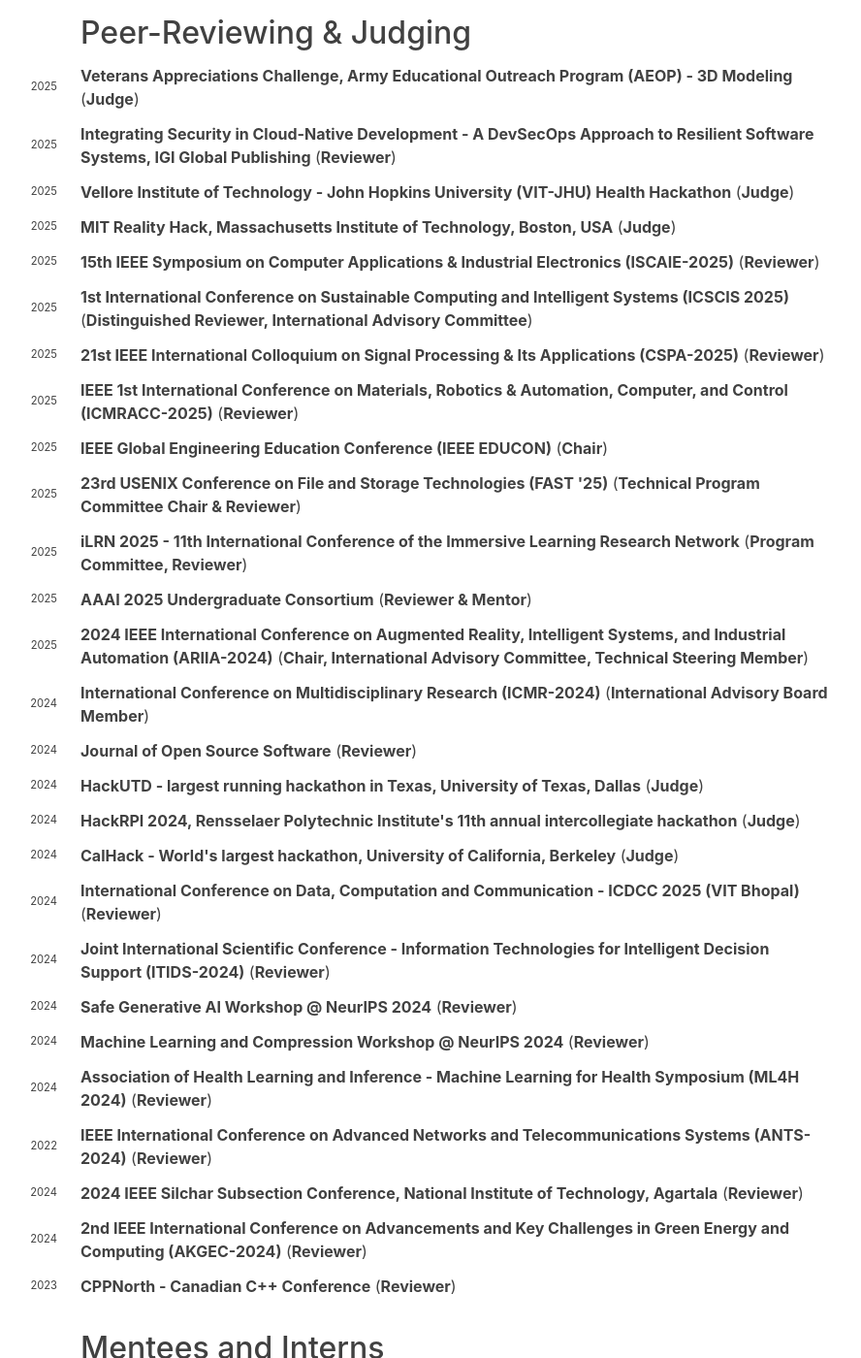
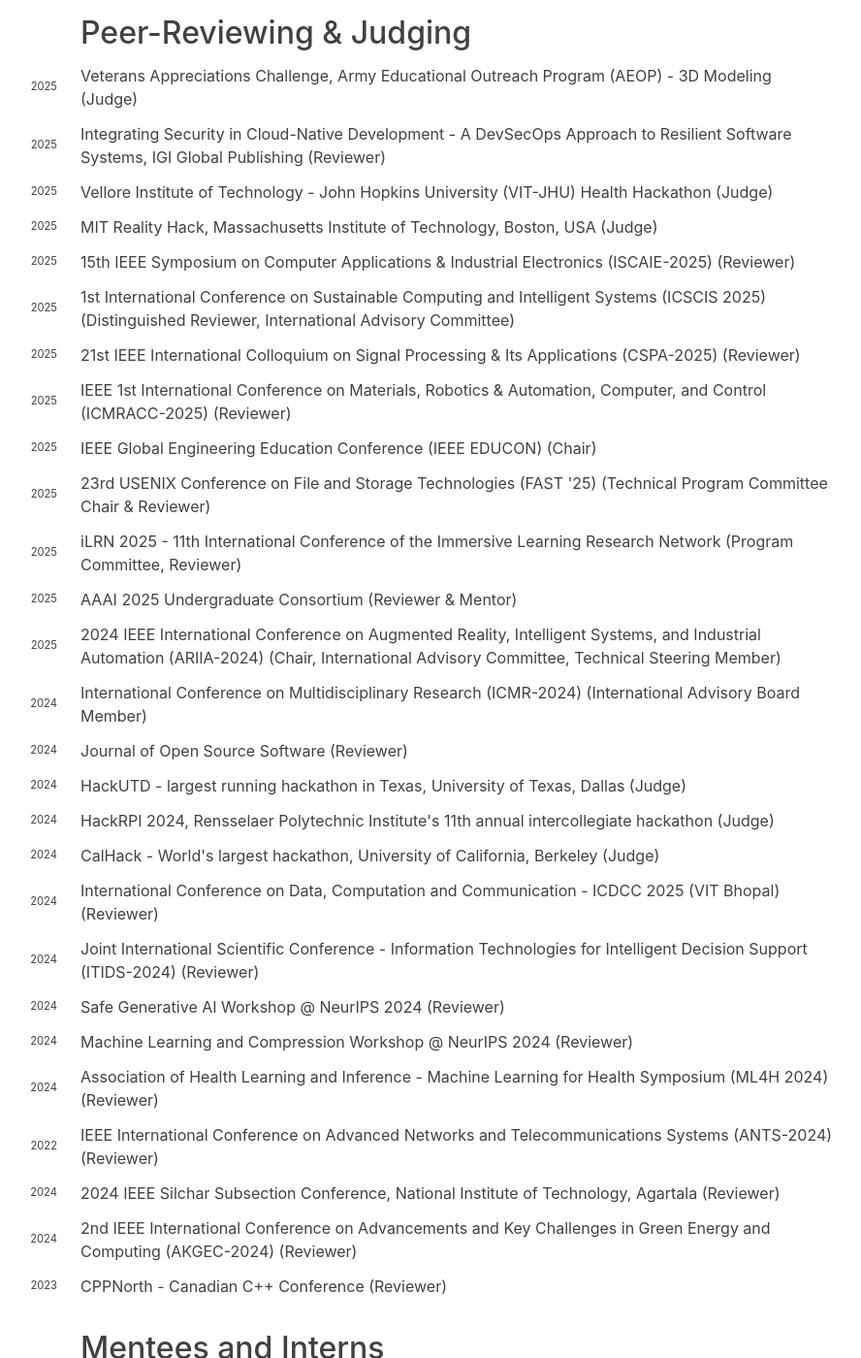
Before and after one commit to hariharanragothaman/hariharanragothaman.github.io, a Jekyll site: the page built from cv.md, in a window 1280 px wide and 1400 px high, scrolled down 3072 px. Shown: the whole window at 97% size, without its empty margins (249-1137 px from the left). Built offline with Jekyll 4.4.1, drawn with Linux system fonts in a browser that asks for light colours; nearby versions of some CDN libraries; some web fonts are replaced.

Commit message:
Polishes and Updates

```diff
--- a/_includes/cv/venue.html
+++ b/_includes/cv/venue.html
@@ -23,9 +23,9 @@
 
 <!-- Venue information on the right -->
 <div>
-	<strong>{{ venue.venue }}</strong>
+	{{ venue.venue }}
 	{% if venue.venue-shorthand %}
-	(<b>{{ venue.venue-shorthand }}</b>)
+	({{ venue.venue-shorthand }})
 	{% endif %}
 	{% if venue.venue-at %}
 	at {{ venue.venue-at }}
```
